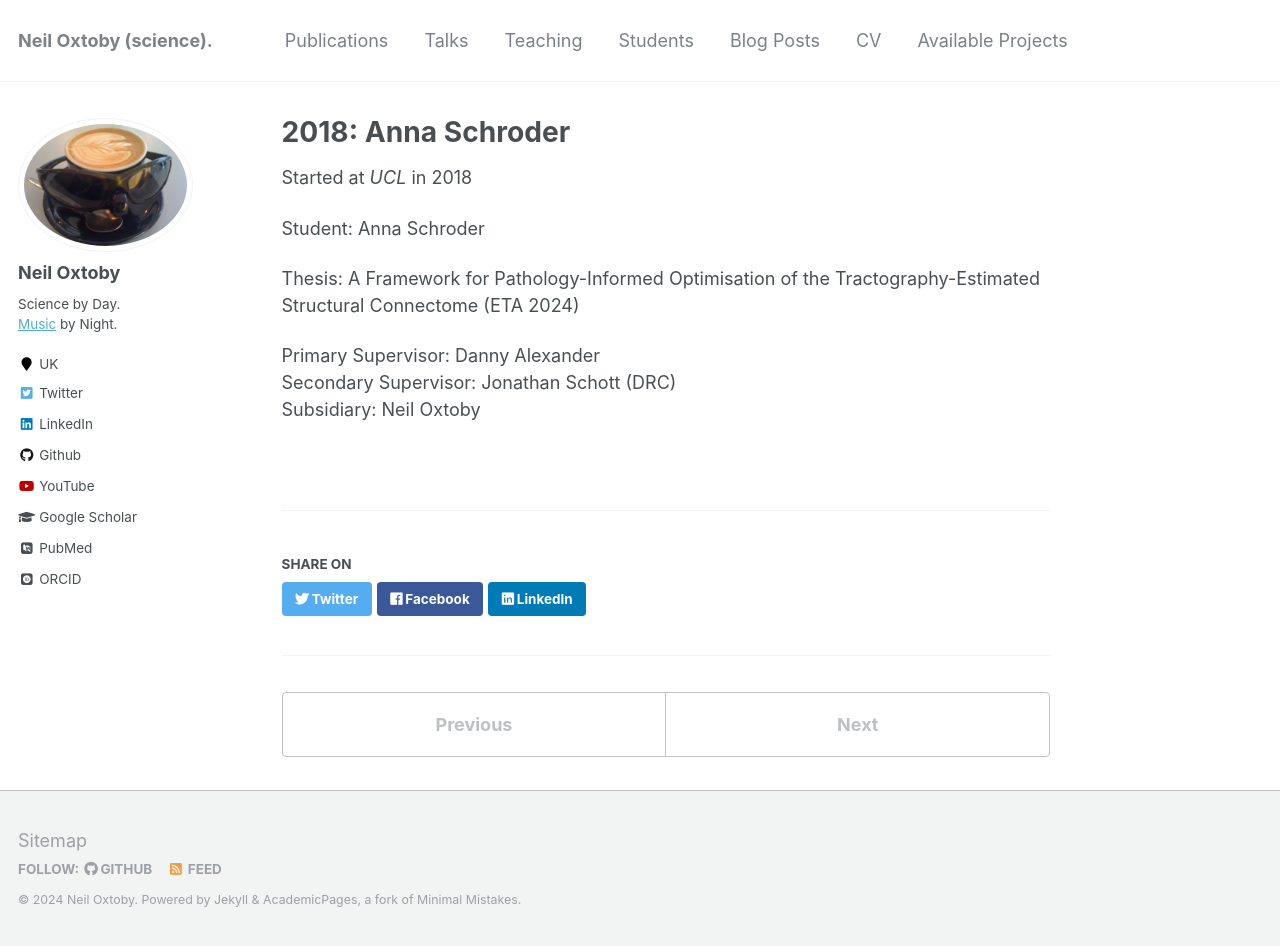
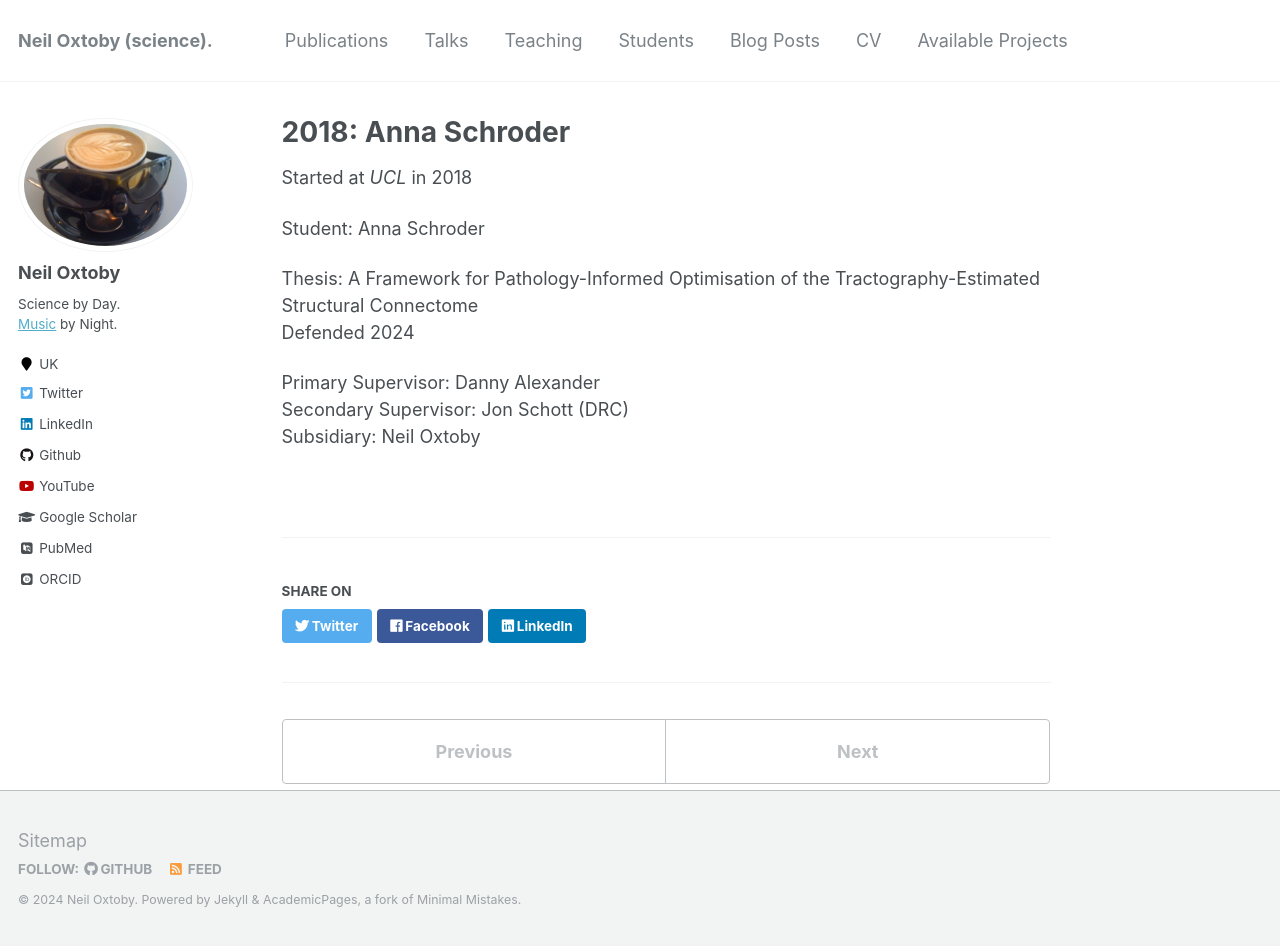
Before and after one commit to noxtoby/science, a Jekyll site: the page built from _students/2018-1-anna-schroder.md, in a window 1280 px wide and 946 px high. Built offline with Jekyll 4.4.1, drawn with Linux system fonts in a browser that asks for light colours; some web fonts are replaced.

Commit message:
Student update

```diff
--- a/_students/2018-1-anna-schroder.md
+++ b/_students/2018-1-anna-schroder.md
@@ -7,8 +7,9 @@ venue: 'UCL'
 ---
 Student: Anna Schroder
 
-Thesis: A Framework for Pathology-Informed Optimisation of the Tractography-Estimated Structural Connectome (ETA 2024)<br/>
+Thesis: A Framework for Pathology-Informed Optimisation of the Tractography-Estimated Structural Connectome<br/>
+Defended 2024<br/>
 
 Primary Supervisor: Danny Alexander<br/>
-Secondary Supervisor: Jonathan Schott (DRC)<br/>
+Secondary Supervisor: Jon Schott (DRC)<br/>
 Subsidiary: Neil Oxtoby
```
